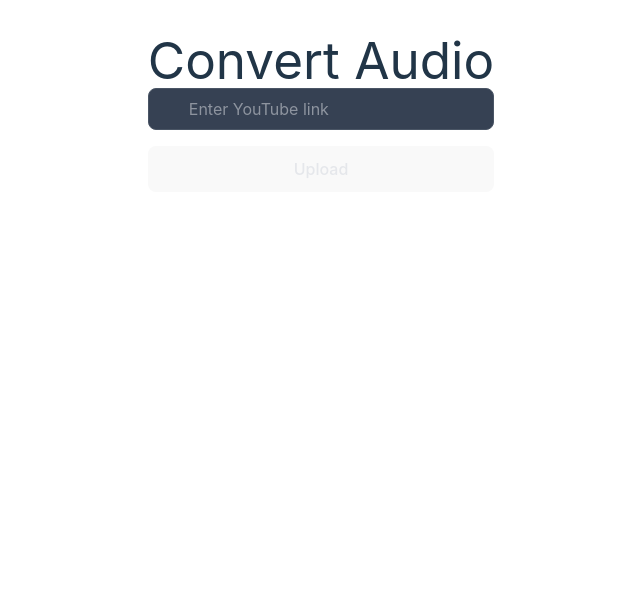
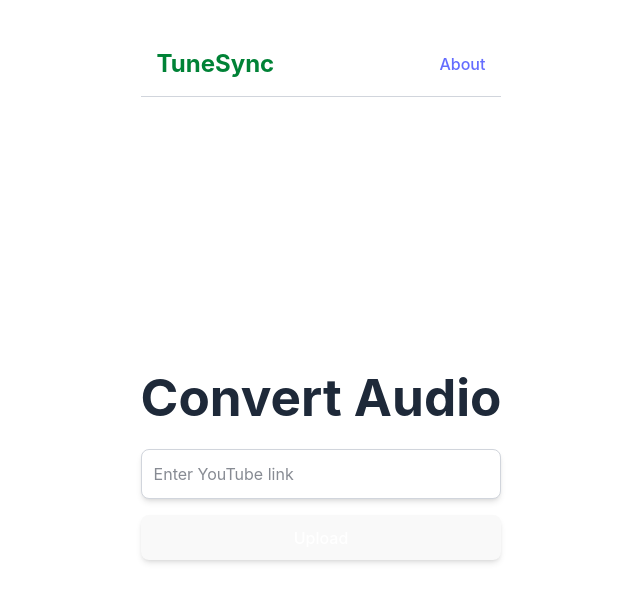
Before and after one commit to bryanyoo5433/TuneSync, a React (Vite) app in the folder client/: page / in a window 1280 px wide. Shown: the top 602 px of the page, without its empty margins (319-959 px from the left). Built offline with nearby package versions, Linux system fonts and the light colour scheme.

Commit message:
changed webpage

```diff
--- a/client/src/App.jsx
+++ b/client/src/App.jsx
@@ -5,39 +5,19 @@
 import './App.css'
 
 function App() {
-  const [count, setCount] = useState(0)
   const [youtubeLink, setYoutubeLink] = useState("");
   const [data, setData] = useState(null);
-
-  /*const [soundwaves, setSoundwaves] = useState(null);
-  const handleUpload = async () => {
-    if (!youtubeLink) return;
-    try {
-      const response = await fetch("/api/convert", {
-        method: "POST",
-        headers: {
-          "Content-Type": "application/json",
-        },
-        body: JSON.stringify({ youtubeLink }),
-      });
-
-      const data = await response.json();
-      setSoundwaves(data.soundwaves);
-    } catch (error) {
-      console.error(error);
-    }
-  };*/
 
   const fetchData = async () => {
     if (!youtubeLink) return;
 
-    const mockData = {
+    {/*const mockData = {
       times: [0.0, 0.1, 0.2, 0.3, 0.4, 0.5, 0.6],
       dynamics: [0.15, 0.25, 0.78, 0.92, 0.85, 0.67, 0.55]
     };
-    setData(mockData);
+    setData(mockData);*/}
 
-    {/*try {
+    try {
       const response = await fetch("http://localhost:5173/process", {
         method: "POST",
         headers: { "Content-Type": "application/json" },
@@ -48,7 +28,7 @@
       setData(data);
     } catch (error) {
       console.error(error);
-    }*/}
+    }
   };
 
   const processData = () => {
@@ -73,36 +53,50 @@
       </div>
       <h1>Vite + React</h1>*/}
       <div className='bg-white text-grey-900 h-screen flex flex-col'>
-        <div className='youtube-upload'>
-          <h1>Convert Audio</h1>
+
+        {/* Header */}
+        <header className='w-full p-4 flex justify-between items-center border-b border-gray-300'>
+          <div className='text-2xl font-bold text-green-700'>TuneSync</div>
+          <nav>
+            <ul className='flex space-x-6 text-gray-700 font-medium'>
+              <li><a href='#' className='hover:text-green-700'>About</a></li>
+            </ul>
+          </nav>
+        </header>
+
+        {/* Main Content */}
+        <main className='flex-grow flex items-center justify-center'>
+          <div>
+            <h1 className='text-3xl font-bold mb-6 text-gray-800 text-center'>Convert Audio</h1>
             <input
-            type="text"
+              type='text'
               value={youtubeLink}
               onChange={(e) => setYoutubeLink(e.target.value)}
-            className="block w-full p-2 pl-10 text-gray-200 bg-gray-700 border border-gray-600 rounded-lg focus:outline-none focus:ring-gray-500 focus:border-gray-500"
-            placeholder="Enter YouTube link"
+              className='block w-full p-3 text-gray-900 bg-white border border-gray-300 rounded-lg focus:outline-none focus:ring-gray-500 focus:border-gray-500 shadow-md'
+              placeholder='Enter YouTube link'
             />
             <button
               onClick={fetchData}
-            className="mt-4 w-full py-2 px-4 bg-gray-600 hover:bg-gray-500 text-gray-200 rounded-lg"
+              className='mt-4 w-full py-3 px-4 bg-green-700 hover:bg-green-800 text-white font-semibold rounded-lg shadow-md transition duration-300'
             >
               Upload
             </button>
             {data && (
-            <div className="mt-4">
-              <h2 className="text-2xl font-bold mb-2">Dynamics Over Time</h2>
-              <ResponsiveContainer width="100%" height={200}>
-                <LineChart graph={processData()}>
-                  <CartesianGrid strokeDasharray="3 3" />
-                  <XAxis dataKey="time" tick={{ fill: "#ffffff" }} label={{ value: "Time (s)", position: "insideBottom", fill: "#ffffff" }} />
-                  <YAxis tick={{ fill: "#ffffff" }} label={{ value: "Loudness", angle: -90, position: "insideLeft", fill: "#ffffff" }} />
-                  <Tooltip wrapperStyle={{ color: "black" }} />
-                  <Line type="monotone" dataKey="dynamics" stroke="#00c0ff" strokeWidth={2} dot={false} />
+              <div className='mt-6 p-6 bg-white rounded-lg shadow-md'>
+                <h2 className='text-2xl font-bold mb-4 text-gray-800 text-center'>Dynamics Over Time</h2>
+                <ResponsiveContainer width='100%' height={200}>
+                  <LineChart data={processData()}>
+                    <CartesianGrid strokeDasharray='3 3' stroke='#d1d5db' />
+                    <XAxis dataKey='time' tick={{ fill: '#4b5563' }} label={{ value: 'Time (s)', position: 'insideBottom', fill: '#4b5563' }} />
+                    <YAxis tick={{ fill: '#4b5563' }} label={{ value: 'Loudness', angle: -90, position: 'insideLeft', fill: '#4b5563' }} />
+                    <Tooltip wrapperStyle={{ color: 'black' }} />
+                    <Line type='monotone' dataKey='dynamics' stroke='#4b5563' strokeWidth={2} dot={false} />
                   </LineChart>
                 </ResponsiveContainer>
               </div>
             )}
           </div>
+        </main>
       </div>
 
       {/*<div className="card">
```
Lines whose indentation alone changed are shown as unchanged.
